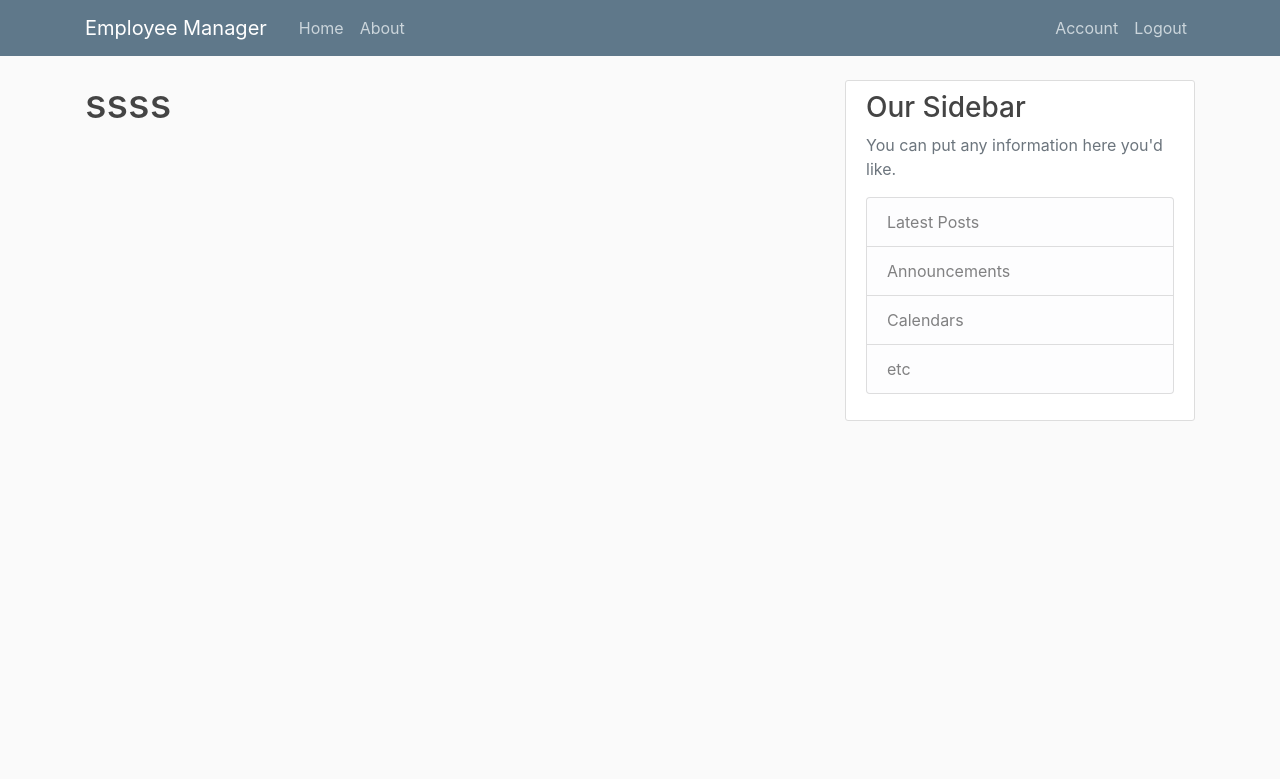
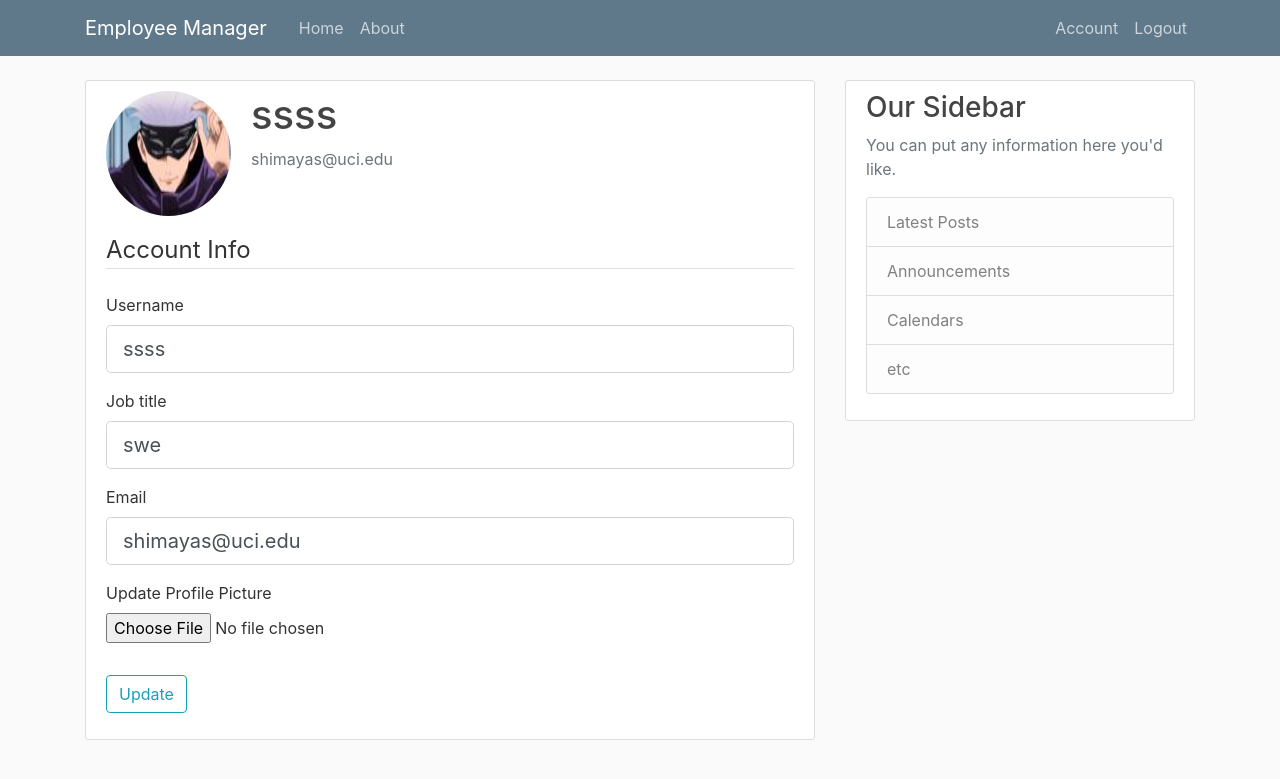
Before and after one commit to shoushimayaUCI/employee-manager, a Flask app: page /account in a window 1280 px wide. Shown: the top 779 px of the page. Run offline with Flask 2, Linux system fonts and the light colour scheme; a user stored in the database is signed in; some libraries are stand-ins or nearby versions.

Commit message:
minor bug fix

```diff
--- a/employee_manager/forms.py
+++ b/employee_manager/forms.py
@@ -1,17 +1,17 @@
 from flask_wtf import FlaskForm
 from wtforms import StringField, PasswordField, SubmitField, BooleanField
+from flask_wtf.file import FileField, FileAllowed
 from wtforms.validators import DataRequired, Length, Email, EqualTo, ValidationError
+from flask_login import current_user
+
 from employee_manager.models import User
 
 # add team functionality later
 class RegistrationForm(FlaskForm):
-	username = StringField('Username',
-		validators=[DataRequired(), Length(min=2, max=20)])
-	email = StringField('Email',
-		validators=[DataRequired(), Email()])
+	username = StringField('Username', validators=[DataRequired(), Length(min=2, max=20)])
+	email = StringField('Email', validators=[DataRequired(), Email()])
 	password = PasswordField('Password', validators=[DataRequired()])
-	title = StringField('Job title',
-		validators=[DataRequired(), Length(min=2, max=50)])
+	title = StringField('Job title', validators=[DataRequired(), Length(min=2, max=50)])
 	confirm_password = PasswordField('Confirm Password', validators=[DataRequired(), EqualTo('password')])
 	submit = SubmitField('Sign up')
 
@@ -35,3 +35,22 @@ class LoginForm(FlaskForm):
 	def validate_email(self, email):
 		if not User.query.filter_by(email=email.data).first():
 			raise ValidationError('email does not exist')
+
+
+class UpdateAccountForm(FlaskForm):
+	username = StringField('Username', validators=[DataRequired(), Length(min=2, max=20)])
+	email = StringField('Email', validators=[DataRequired(), Email()])
+	title = StringField('Job title', validators=[DataRequired(), Length(min=2, max=50)])
+	picture = FileField('Update Profile Picture',
+		validators=[FileAllowed(['jpg', 'png'])])
+	submit = SubmitField('Update')
+
+	def validate_username(self, username):
+		if (username.data != current_user.username and
+				User.query.filter_by(username=username.data).first()):
+			raise ValidationError('username taken')
+
+	def validate_email(self, email):
+		if (email.data != current_user.email and
+				User.query.filter_by(email=email.data).first()):
+			raise ValidationError('email taken')
--- a/employee_manager/routes.py
+++ b/employee_manager/routes.py
@@ -1,8 +1,11 @@
 from flask import render_template, url_for, flash, redirect, request
 from flask_login import login_user, logout_user, current_user, login_required
+import secrets
+from PIL import Image
+import os
 
 from employee_manager import app, db, bcrypt
-from employee_manager.forms import RegistrationForm, LoginForm
+from employee_manager.forms import *
 from employee_manager.models import User
 
 @app.route("/")
@@ -45,7 +48,36 @@ def logout():
     return redirect(url_for('welcome'))
 
 
-@app.route("/account")
+def save_picture(form_picture):
+    random_hex = secrets.token_hex(8)
+    _, f_ext = os.path.splitext(form_picture.filename)
+    file_name = random_hex + f_ext
+    picture_path = os.path.join(app.root_path, 'static/profile-pics', file_name)
+
+    # rescaling the size of images we save
+    i= Image.open(form_picture)
+    i.thumbnail((125, 125))
+    i.save(picture_path)
+    return file_name
+
+
+@app.route("/account", methods=['GET', 'POST'])
 @login_required
 def account():
-    return render_template('account.html', title='Account')
+    form = UpdateAccountForm()
+    if form.validate_on_submit():
+        if form.picture.data:
+            picture_file = save_picture(form.picture.data)
+            current_user.image_file = picture_file
+        current_user.username = form.username.data
+        current_user.title = form.title.data
+        current_user.email = form.email.data
+        db.session.commit()
+        flash('your account has been updated', category='success')
+        return redirect(url_for('account'))
+    elif request.method == 'GET':
+        form.username.data = current_user.username
+        form.title.data = current_user.title
+        form.email.data = current_user.email
+    image_file = url_for('static', filename='profile-pics/'+current_user.image_file)
+    return render_template('account.html', title='Account', form=form, image_file=image_file)
--- a/employee_manager/templates/account.html
+++ b/employee_manager/templates/account.html
@@ -1,4 +1,69 @@
 {% extends "layout.html" %}
 {% block content %}
-	<h1>{{ current_user.username }}</h1>
+    <div class="content-section">
+      <div class="media">
+        <img class="rounded-circle account-img" src="{{ image_file }}">
+        <div class="media-body">
+          <h2 class="account-heading">{{ current_user.username }}</h2>
+          <p class="text-secondary">{{ current_user.email }}</p>
+        </div>
+      </div>
+        <form method="POST" action="" enctype="multipart/form-data">
+            {{ form.hidden_tag() }}
+            <fieldset class="form-group">
+                <legend class="border-bottom mb-4">Account Info</legend>
+                <div class="form-group">
+                    {{ form.username.label(class="form-control-label") }}
+                    {% if form.username.errors %}
+                        {{ form.username(class="form-control form-control-lg is-invalid") }}
+                        <div class="invalid-feedback">
+                            {% for error in form.username.errors %}
+                                <span>{{ error }}</span>
+                            {% endfor %}
+                        </div>
+                    {% else %}
+                        {{ form.username(class="form-control form-control-lg") }}
+                    {% endif %}
+                </div>
+                <div class="form-group">
+                    {{ form.title.label(class="form-control-label") }}
+                    {% if form.title.errors %}
+                        {{ form.title(class="form-control form-control-lg is-invalid") }}
+                        <div class="invalid-feedback">
+                            {% for error in form.title.errors %}
+                                <span>{{ error }}</span>
+                            {% endfor %}
+                        </div>
+                    {% else %}
+                        {{ form.title(class="form-control form-control-lg") }}
+                    {% endif %}
+                </div>
+                <div class="form-group">
+                    {{ form.email.label(class="form-control-label") }}
+                    {% if form.email.errors %}
+                        {{ form.email(class="form-control form-control-lg is-invalid") }}
+                        <div class="invalid-feedback">
+                            {% for error in form.email.errors %}
+                                <span>{{ error }}</span>
+                            {% endfor %}
+                        </div>
+                    {% else %}
+                        {{ form.email(class="form-control form-control-lg") }}
+                    {% endif %}
+                </div>
+                <div class="form-group">
+                    {{ form.picture.label() }}
+                    {{ form.picture(class="form-control-file") }}
+                    {% if form.picture.errors %}
+                        {% for error in form.picture.errors %}
+                            <span class="text-danger">{{ error }}</span></br>
+                        {% endfor %}
+                    {% endif %}
+                </div>
+            </fieldset>
+            <div class="form-group">
+                {{ form.submit(class="btn btn-outline-info") }}
+            </div>
+        </form>
+    </div>
 {% endblock content %}
```
Also changed, not shown: employee_manager/site.db, employee_manager/static/profile-pics/35804c1a7ad2f848.jpg (added).
